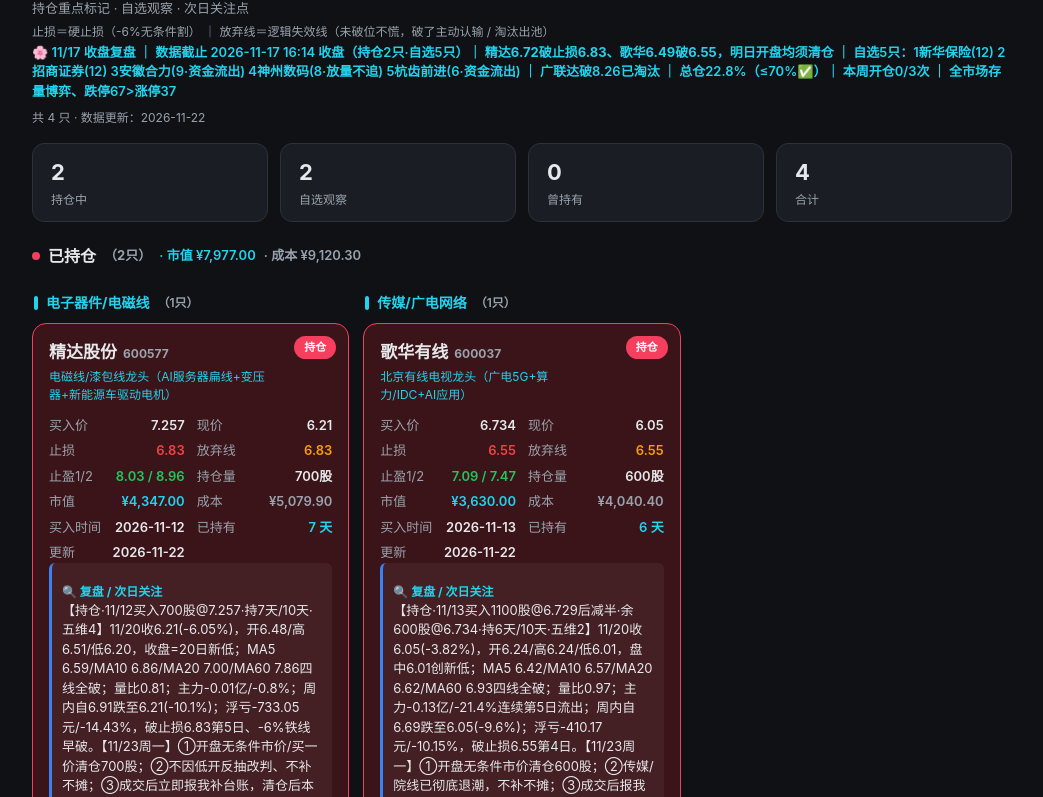
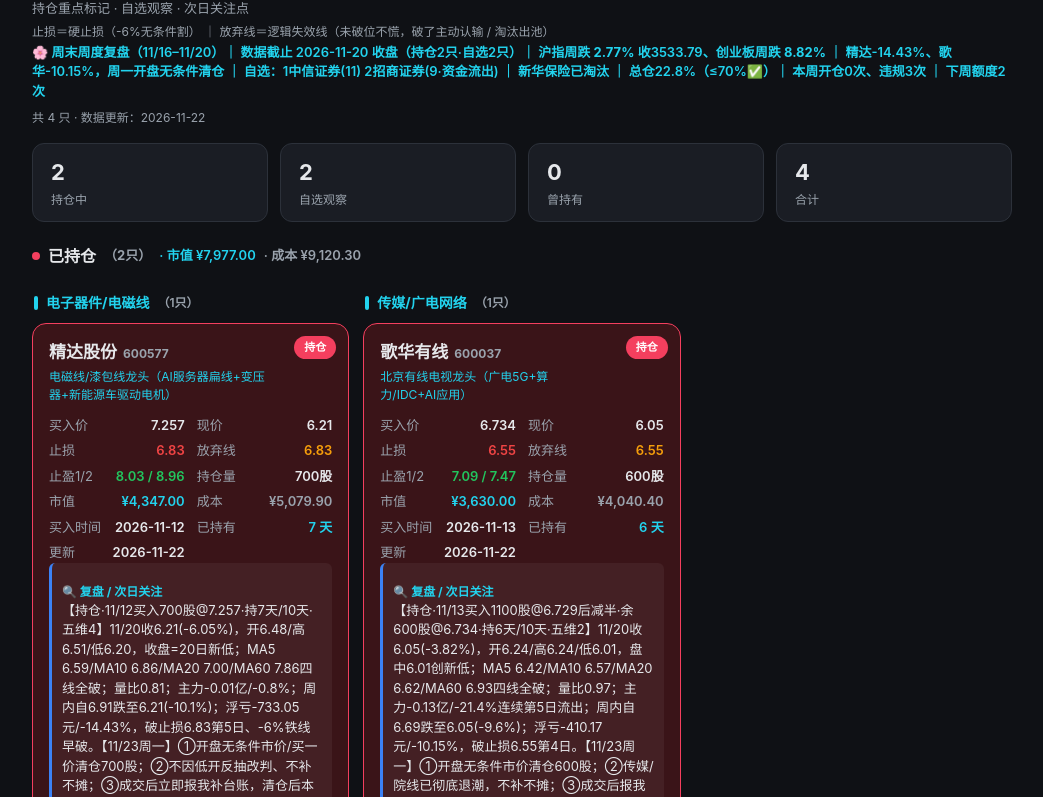
Before and after one commit to withender/A-gu-candidate-pool, a plain HTML site: page index.html in a window 1280 px wide. Shown: the part 54-851 px from the top of the page, without its empty margins (118-1161 px from the left). Drawn offline with Linux system fonts and the light colour scheme.

Commit message:
周末复盘(11/22): 修正页头为周度复盘口径

```diff
--- a/index.html
+++ b/index.html
@@ -70,7 +70,7 @@
     <h1>📊 A股候选池 <span class="badge">婉儿管理</span></h1>
     <div class="sub">持仓重点标记 · 自选观察 · 次日关注点</div>
     <div class="sub" style="font-size:12px;color:var(--muted);">止损＝硬止损（-6%无条件割） ｜ 放弃线＝逻辑失效线（未破位不慌，破了主动认输 / 淘汰出池）</div>
-    <div class="sub" style="color:var(--accent2);font-weight:600;margin-top:2px;">🌸 11/17 收盘复盘 ｜ 数据截止 2026-11-17 16:14 收盘（持仓2只·自选5只）｜ <b>精达6.72破止损6.83、歌华6.49破6.55</b>，明日开盘均须清仓 ｜ 自选5只：1新华保险(12) 2招商证券(12) 3安徽合力(9·资金流出) 4神州数码(8·放量不追) 5杭齿前进(6·资金流出) ｜ 广联达破8.26已淘汰 ｜ 总仓22.8%（≤70%✅）｜ 本周开仓0/3次 ｜ 全市场存量博弈、跌停67>涨停37</div>
+    <div class="sub" style="color:var(--accent2);font-weight:600;margin-top:2px;">🌸 周末周度复盘（11/16–11/20）｜ 数据截止 2026-11-20 收盘（持仓2只·自选2只）｜ 沪指周跌 <b>2.77%</b> 收3533.79、创业板周跌 <b>8.82%</b> ｜ 精达-14.43%、歌华-10.15%，<b>周一开盘无条件清仓</b> ｜ 自选：1中信证券(11) 2招商证券(9·资金流出) ｜ 新华保险已淘汰 ｜ 总仓22.8%（≤70%✅）｜ 本周开仓0次、违规3次 ｜ 下周额度2次</div>
     <div class="updated" id="updatedText"></div>
   </header>
 
```
